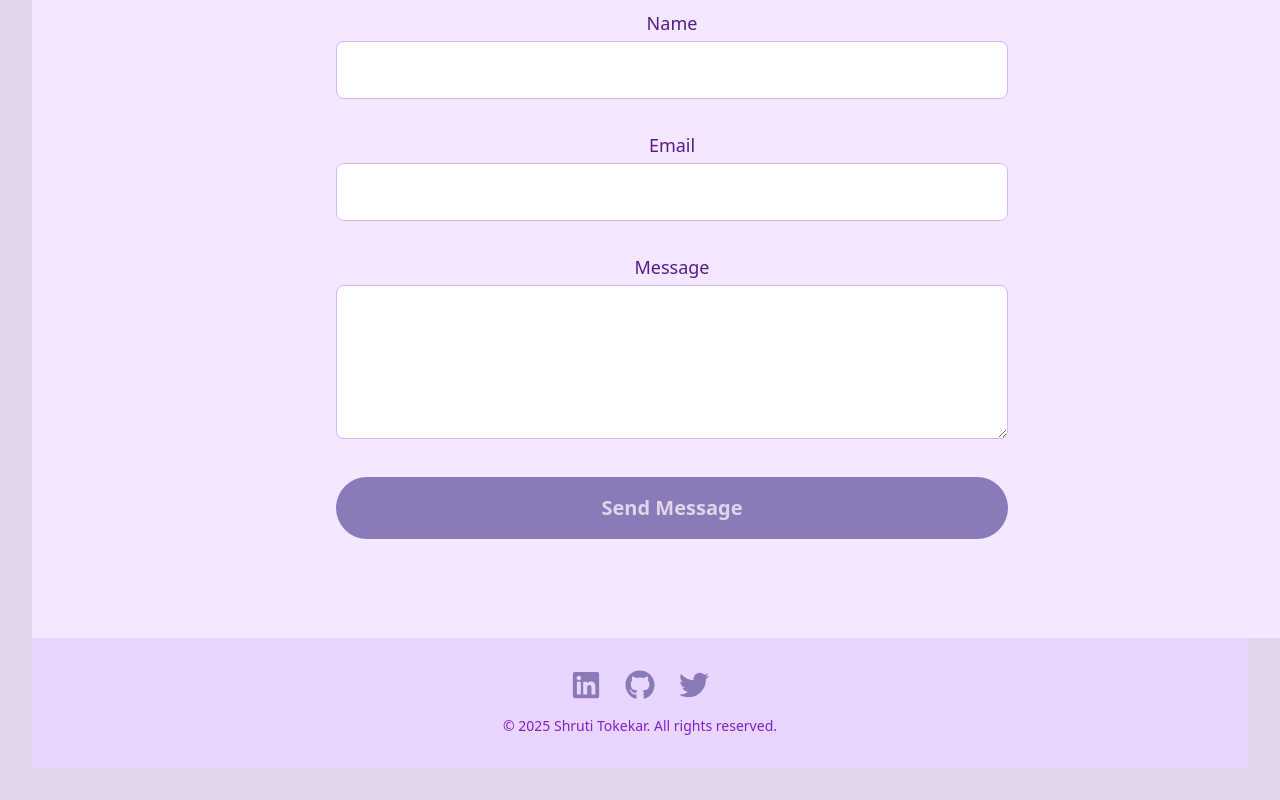
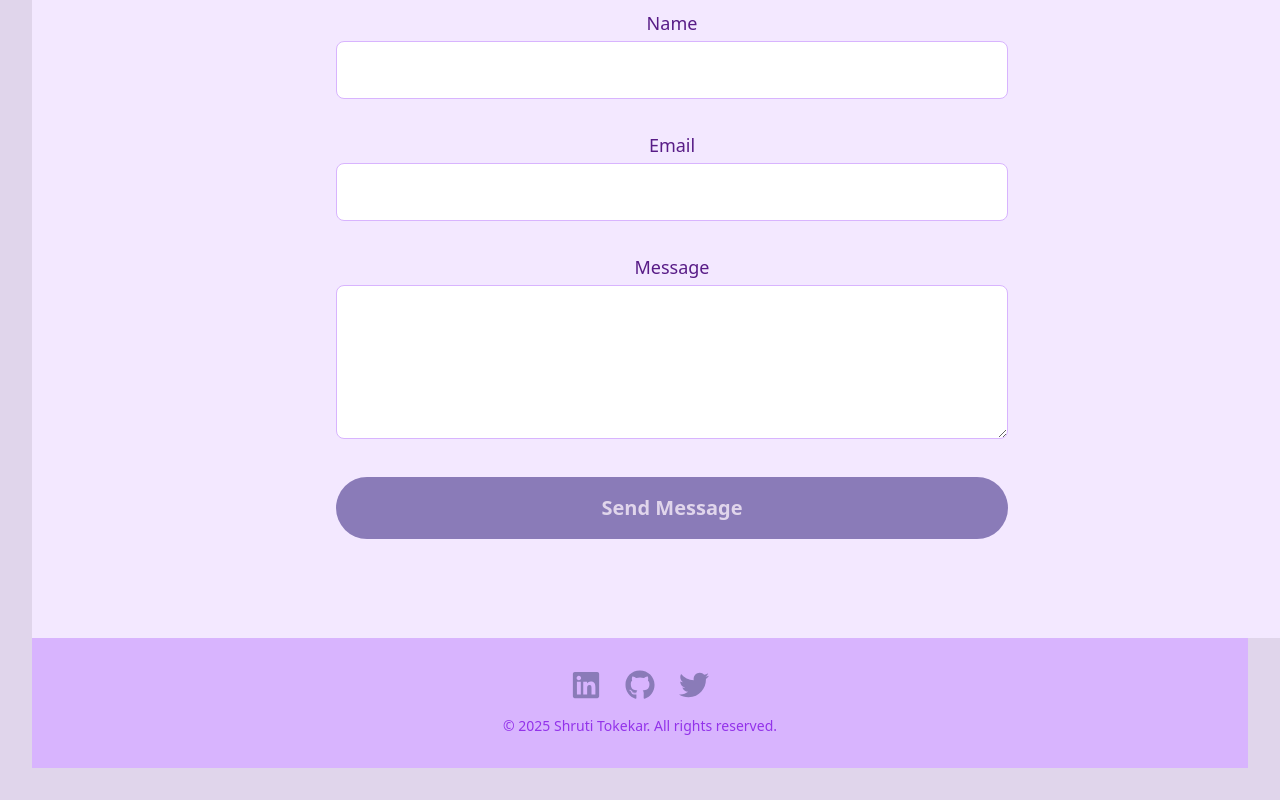
Before and after one commit to ShrutiTokekar/Portfolio-site, a React (Vite) app: page /contact in a window 1280 px wide. Shown: the part 260-1060 px from the top of the page. Built offline with nearby package versions, Linux system fonts and the light colour scheme.

Commit message:
Update Footer.jsx

```diff
--- a/src/components/Footer.jsx
+++ b/src/components/Footer.jsx
@@ -3,7 +3,7 @@ import { FaLinkedin, FaGithub, FaTwitter } from "react-icons/fa";
 
 const Footer = () => {
   return (
-    <footer className="bg-purple-200 text-purple-900 py-8">
+    <footer className="bg-purple-300 text-purple-900 py-8">
       <div className="max-w-7xl mx-auto text-center">
         {/* Social Media Links */}
         <div className="flex justify-center space-x-6 mb-4">
@@ -34,7 +34,7 @@ const Footer = () => {
         </div>
 
         {/* Footer Text */}
-        <p className="text-sm text-purple-700">
+        <p className="text-sm text-purple-600">
           © {new Date().getFullYear()} Shruti Tokekar. All rights reserved.
         </p>
       </div>
```
